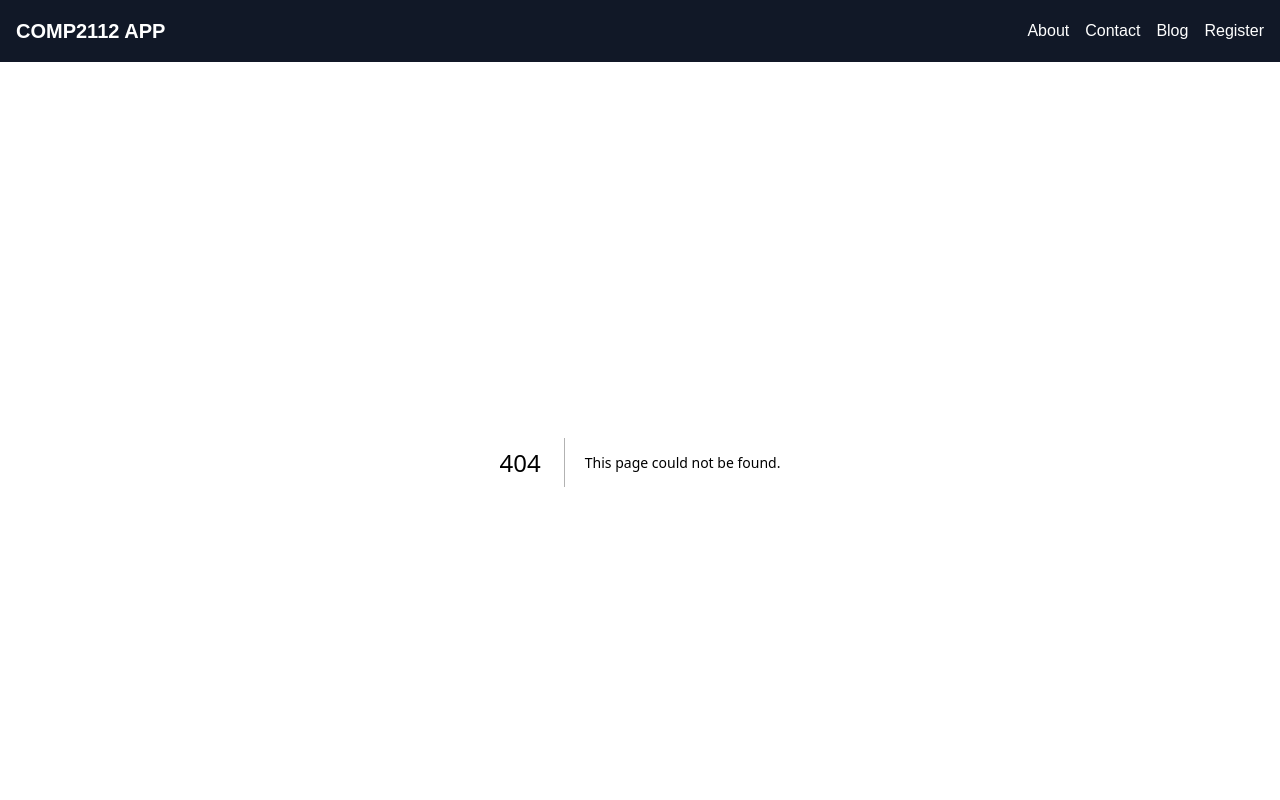
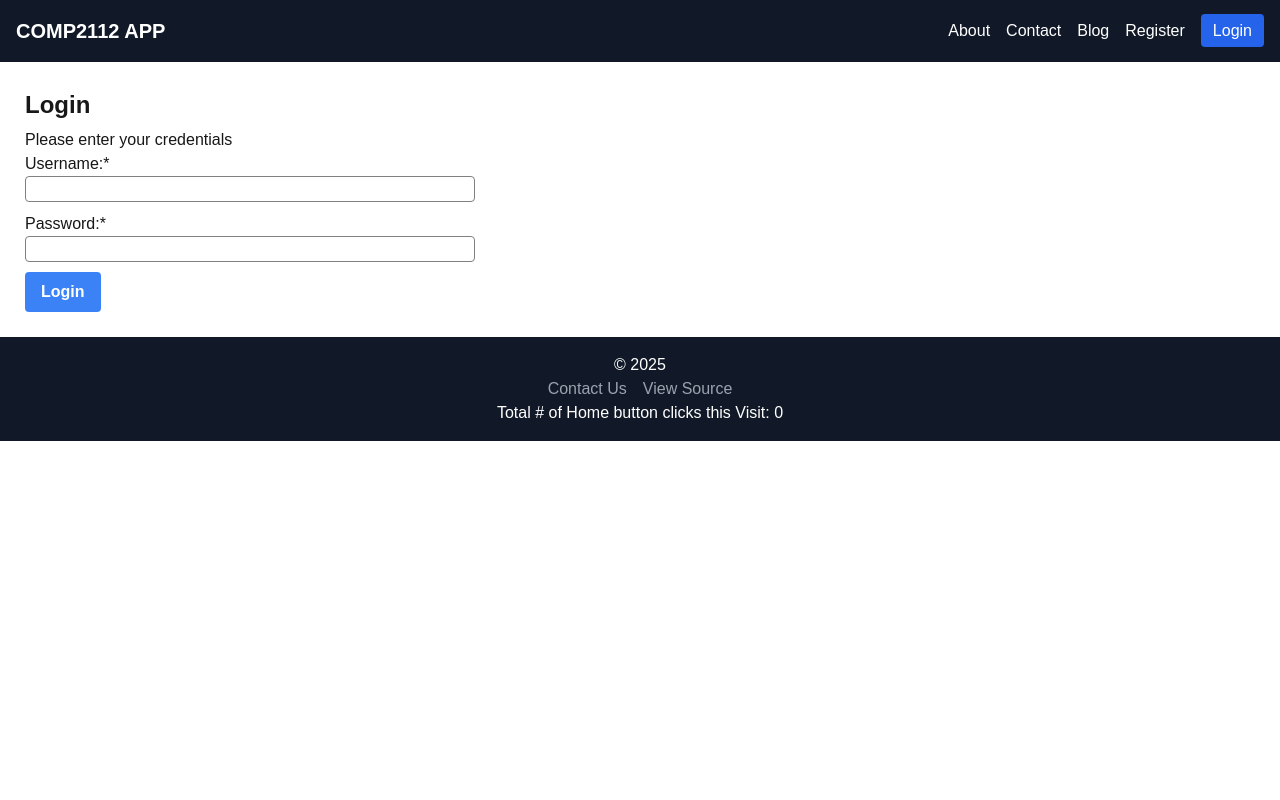
Before and after one commit to Tara-Fortis/my-app, a Next.js app: page /auth/login in a window 1280 px wide. Before the commit this address had no page. Shown: the top 800 px of the page. Built offline with nearby package versions, Linux system fonts and the light colour scheme.

Commit message:
Completed lab 4: Login Forms

```diff
--- /dev/null
+++ b/src/app/auth/login/page.tsx
@@ -0,0 +1,37 @@
+'use client';
+
+import { useForm } from 'react-hook-form'
+import PageTitle from '@/app/components/PageTitle';
+import { useState } from 'react';
+
+interface LoginFormData {
+    username: string;
+    password: string;
+}
+
+
+export default function Login() {
+    const [message, setMessage] = useState<string>('Please enter your credentials');
+
+    const { register, handleSubmit, formState: { errors, isSubmitSuccessful } } = useForm<LoginFormData>();
+
+
+    return (
+        <main>
+            <PageTitle title="Login" />
+            <h1>Login</h1>
+            <p>{message}</p>
+            <form>
+                <fieldset>
+                    <label htmlFor="username">Username:*</label>
+                    <input type="text" id="username" {...register("username")} />
+                </fieldset>
+                <fieldset>
+                    <label htmlFor="password">Password:*</label>
+                    <input type="password" id="password" {...register("password")} />
+                </fieldset>
+                <button>Login</button>
+            </form>
+        </main>
+    )
+}
--- a/src/app/auth/register/page.tsx
+++ b/src/app/auth/register/page.tsx
@@ -1,21 +1,54 @@
 'use client';
 
 import { useForm } from 'react-hook-form';
+import PageTitle from '@/app/components/PageTitle';
 
-interface PostFormData {
+interface RegisterFormData {
     username: string;
     password: string;
     confirm: string;
 }
 
 export default function Register() {
-    const { register, handleSubmit, formState: { errors, isSubmitSuccessful } } = useForm<PostFormData>();
+    const { register, handleSubmit, formState: { errors, isSubmitSuccessful } } = useForm<RegisterFormData>();
 
-    const onSubmit = (data: PostFormData) => {
-        console.log(`Account created: ${data}`);
-    }
+    const onSubmit = async (data: RegisterFormData) => {
+        if (data.password != data.confirm) {
+            console.log("Passwords do not match");
+        }
+        else {
+            try {
+                // use fetch to POST new user to back-end API
+                const apiDomain: string = process.env.NEXT_PUBLIC_API_DOMAIN!;
+                const response: Response = await fetch(`${apiDomain}/users/register`, {
+                    method: 'POST',
+                    headers: {
+                        'Content-Type': 'application/json'
+                    },
+                    body: JSON.stringify({
+                        username: data.username,
+                        password: data.password
+                    })
+                });
+
+                // check response from POST attempt
+                const apiResponse: Response = await response.json();
+
+                if (apiResponse.ok) {
+                    console.log(`Success: ${apiResponse}`);
+                }
+                else {
+                    console.log(`Registration Failed: ${apiResponse.text}`);
+                }
+            }
+            catch (error) {
+                console.log(`Registration Error: ${error}`);
+            }
+        }
+    };
     return (
         <main>
+            <PageTitle title="Register" />
             <h1>Create a new account</h1>
             <form onSubmit={handleSubmit(onSubmit)}>
                 <fieldset>
@@ -23,14 +56,26 @@ export default function Register() {
                     <input id='username' type='text' {...register("username", { required: "Username is required" })} />
                     {errors.username && <span className="error">{errors.username.message}</span>}
                 </fieldset>
+                {/* Verify password === confirm */}
                 <fieldset>
                     <label htmlFor="password">Password: *</label>
-                    <input type="password" id="password" {...register("password", { required: "Password is required" })} />
+                    <input type="password" id="password" {...register("password", {
+                        required: "Password is required",
+                        minLength: {
+                            value: 8,
+                            message: "Min 8 characters"
+                        }
+                    }
+                    )} />
                     {errors.password && <span className="error">{errors.password.message}</span>}
                 </fieldset>
                 <fieldset>
                     <label htmlFor="confirm">Confirm: *</label>
-                    <input type="password" id="confirm" {...register("confirm", { required: "Confirm your password is required" })} />
+                    <input type="password" id="confirm" {...register("confirm", {
+                        required: "Confirm your password is required"
+                    },
+
+                    )} />
                     {errors.confirm && <span className="error">{errors.confirm.message}</span>}
                 </fieldset>
                 <button>Create account</button>
--- a/src/app/components/Navbar.tsx
+++ b/src/app/components/Navbar.tsx
@@ -27,6 +27,7 @@ export default function Navbar() {
                 <li><Link href="/contact" className={getLinkClass('/contact')}>Contact</Link></li>
                 <li><Link href="/blog" className={getLinkClass('/blog')}>Blog</Link></li>
                 <li><Link href="/auth/register" className={getLinkClass('/auth/register')}>Register</Link></li>
+                <li><Link href="/auth/login" className={getLinkClass('/auth/login')}>Login</Link></li>
             </ul>
         </nav>
     );
```
